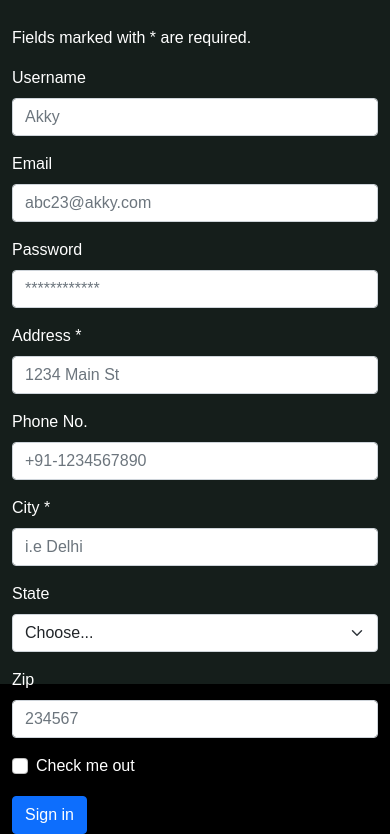
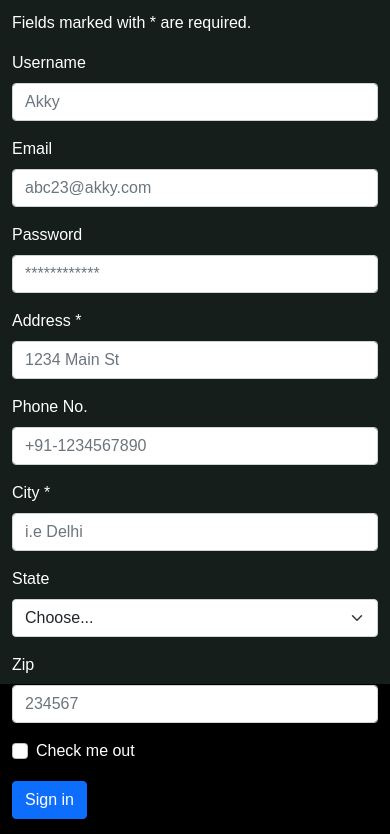
Before and after one commit to akram3598786/form-validation-regexp, a plain HTML site: page form_validation pro - alter/index.html in a window 390 px wide. Shown: the part 230-1064 px from the top of the page. Drawn offline with nearby package versions, Linux system fonts and the light colour scheme.

Commit message:
Update design.css

```diff
--- a/form_validation pro - alter/design.css
+++ b/form_validation pro - alter/design.css
@@ -45,7 +45,7 @@ body {
   }
 
     #form_group{
-    margin-top: 176px;
+    margin-top: 146px;
   }
 
 }
```
